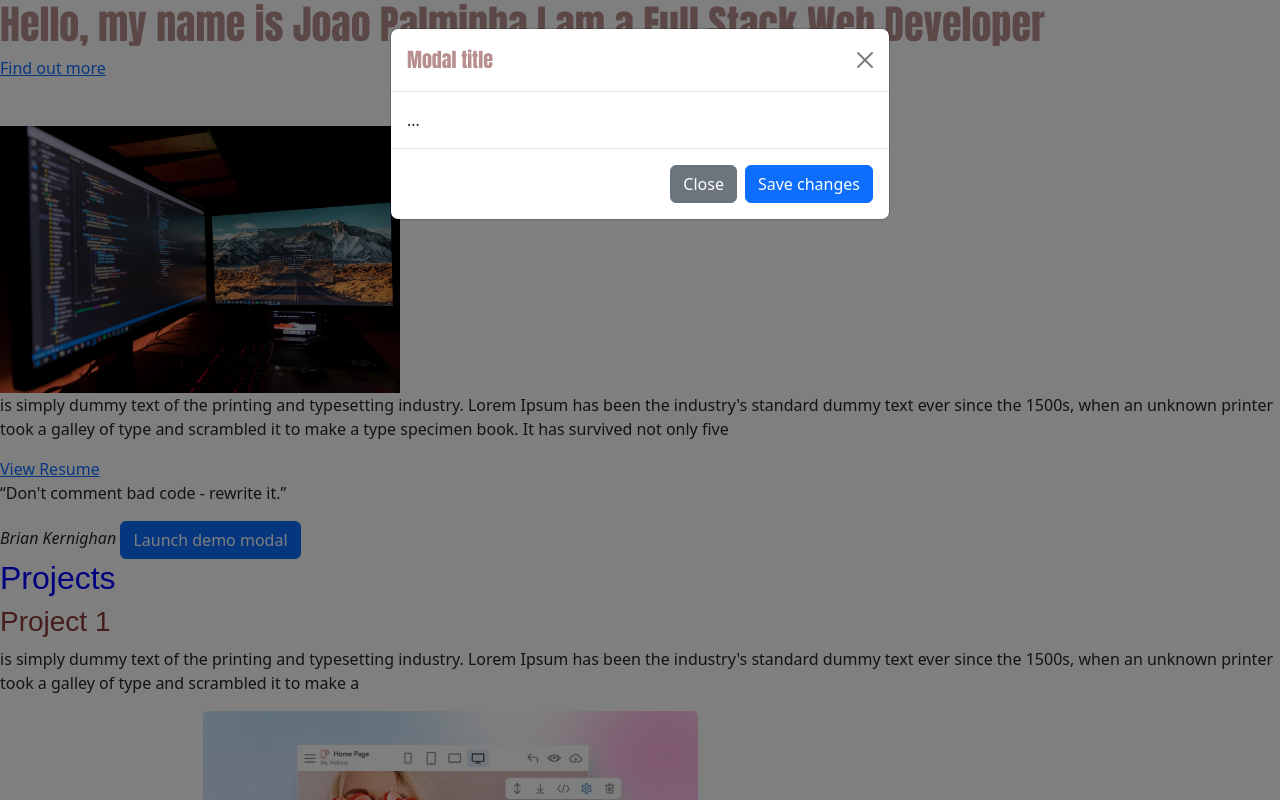
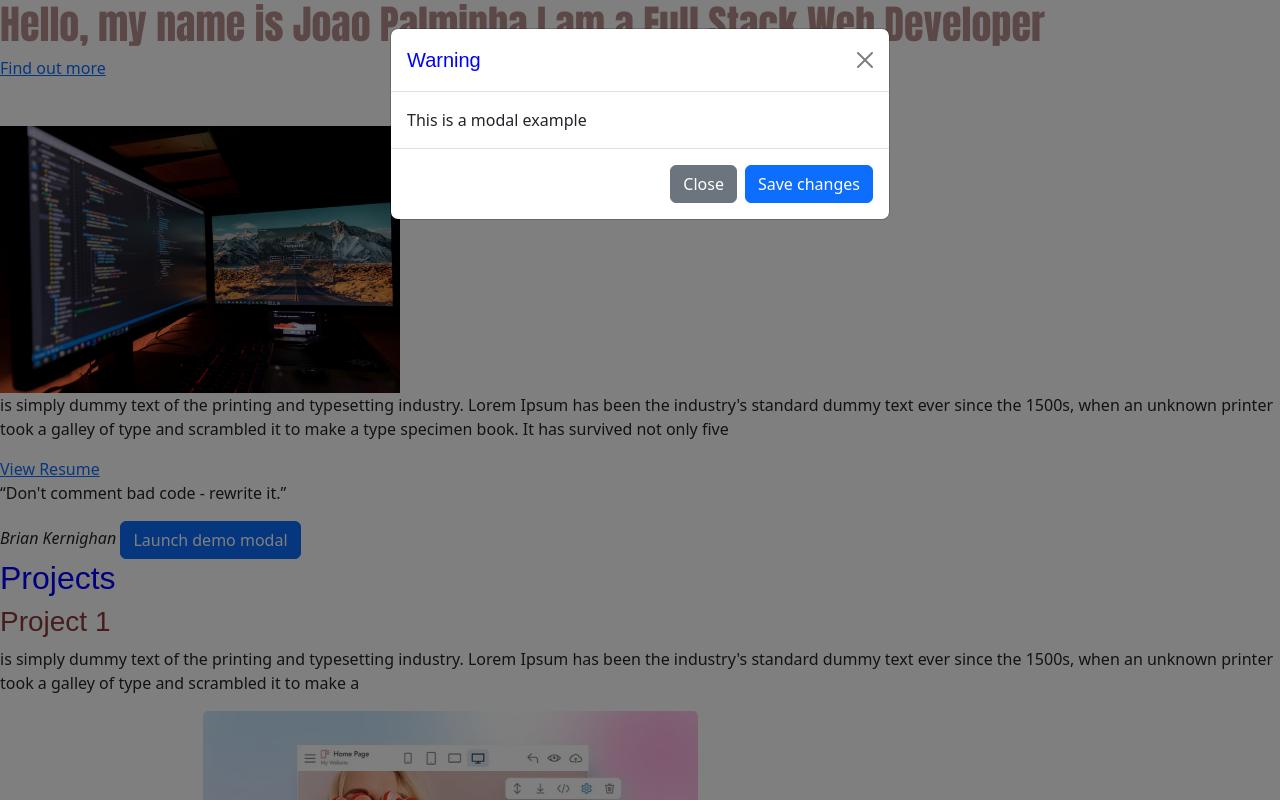
Before and after one commit to PalmsDev/portfolioDev, a plain HTML site: page index.html in a window 1280 px wide. Both pictures are taken after a click on the button "Launch demo modal". Shown: the top 800 px of the page. Drawn offline with nearby package versions, Linux system fonts and the light colour scheme.

Commit message:
add bootstrap

```diff
--- a/index.html
+++ b/index.html
@@ -55,9 +55,7 @@
           <div class="modal-dialog">
             <div class="modal-content">
               <div class="modal-header">
-                <h1 class="modal-title fs-5" id="exampleModalLabel">
-                  Modal title
-                </h1>
+                <h2 class="modal-title fs-5" id="exampleModalLabel">Warning</h2>
                 <button
                   type="button"
                   class="btn-close"
@@ -65,7 +63,7 @@
                   aria-label="Close"
                 ></button>
               </div>
-              <div class="modal-body">...</div>
+              <div class="modal-body">This is a modal example</div>
               <div class="modal-footer">
                 <button
                   type="button"
```
